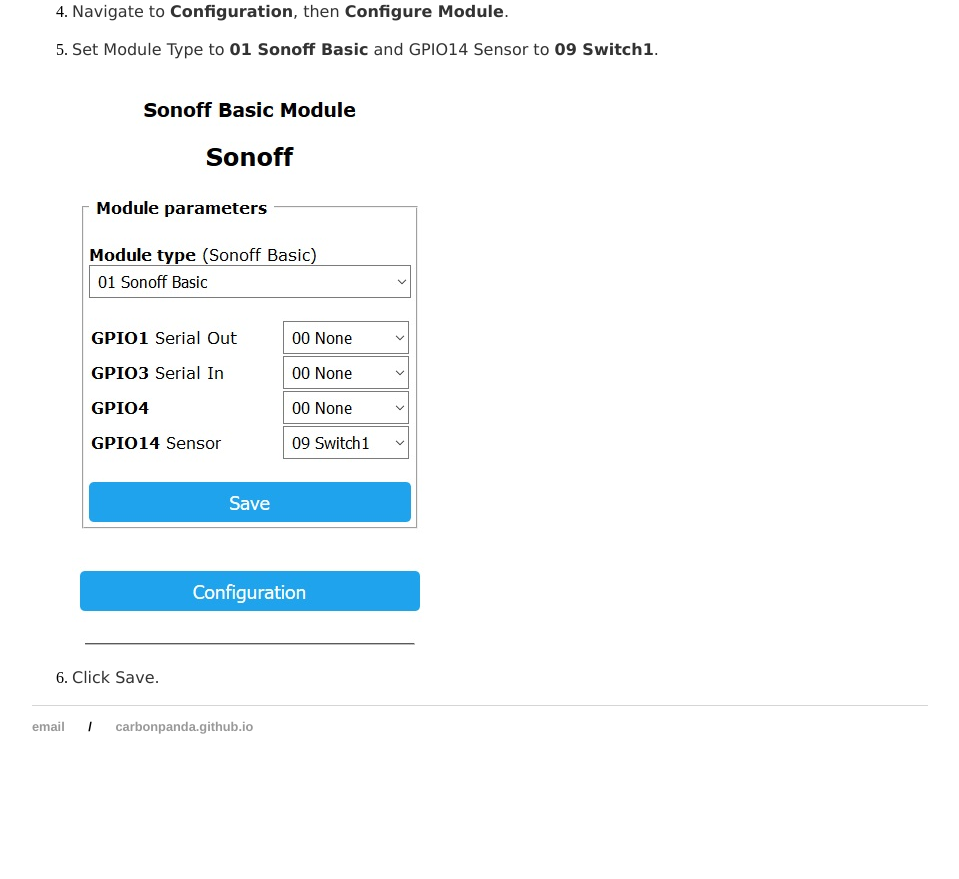
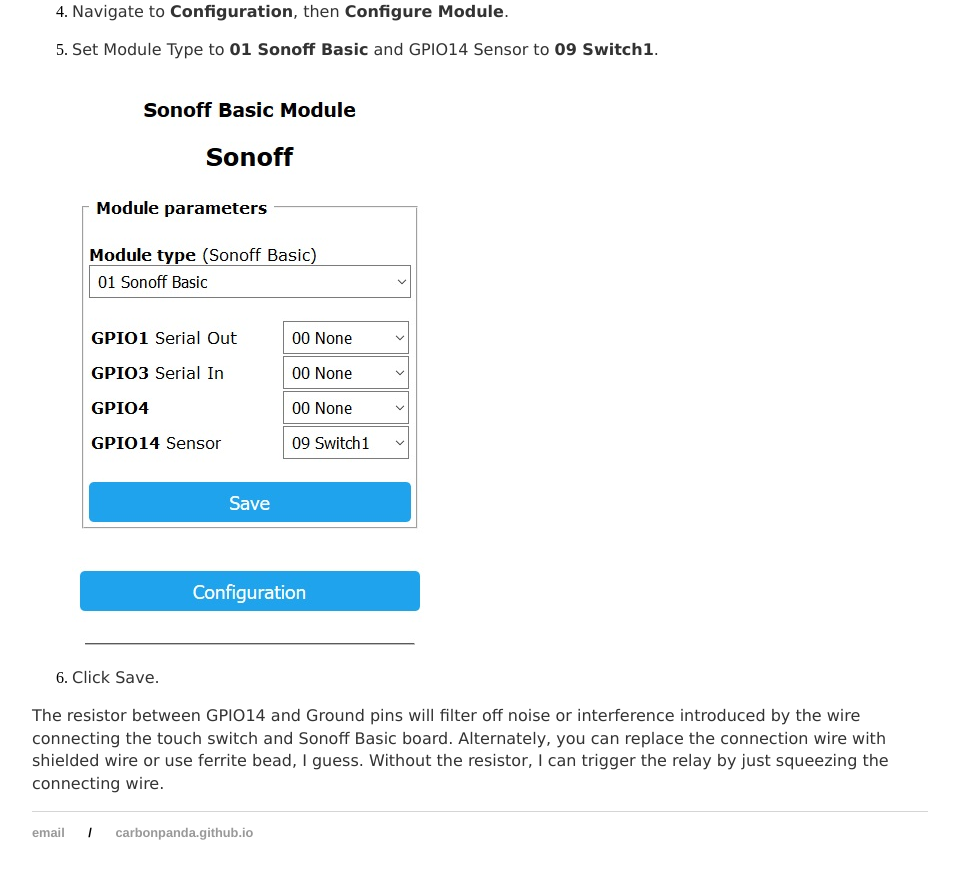
Before and after one commit to carbonpanda/carbonpanda.github.io, a Jekyll site: the page built from _posts/2018-11-04-adding-touch-switch.md, in a window 1280 px wide and 900 px high, scrolled down 2697 px. Shown: the top 879 px of the window, without its empty margins (160-1119 px from the left). Built offline with Jekyll 4.4.1, drawn with Linux system fonts in a browser that asks for light colours; before the commit the page ends 3491 px from its top, so only the background shows below that.

Commit message:
Update 2018-11-04-adding-touch-switch.md

```diff
--- a/_posts/2018-11-04-adding-touch-switch.md
+++ b/_posts/2018-11-04-adding-touch-switch.md
@@ -37,3 +37,5 @@
    ![sonoff_switch_mode_09](\images\sonoff_switch_mode_09.jpg)
 
 6. Click Save.
+
+The resistor between GPIO14 and Ground pins will filter off noise or interference introduced by the wire connecting the touch switch and Sonoff Basic board. Alternately, you can replace the connection wire with shielded wire or use ferrite bead, I guess. Without the resistor, I can trigger the relay by just squeezing the connecting wire.
```
